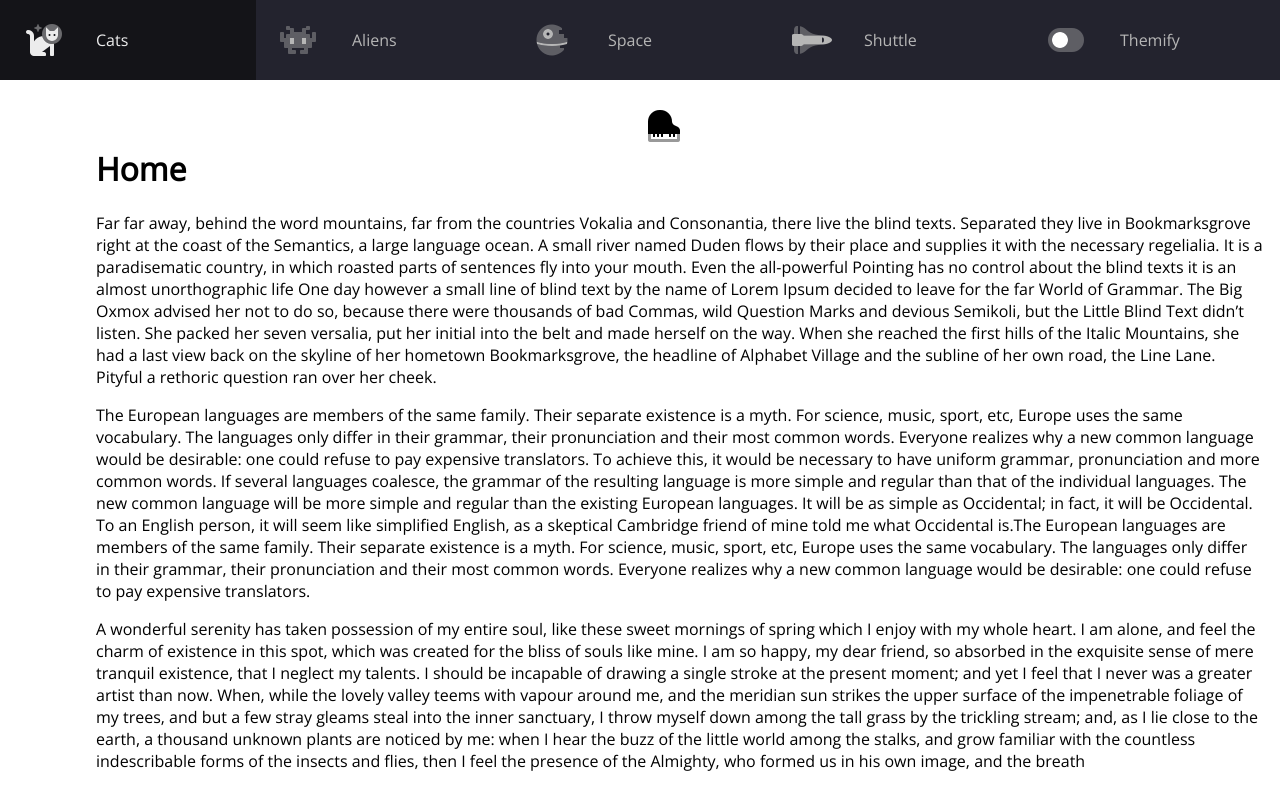
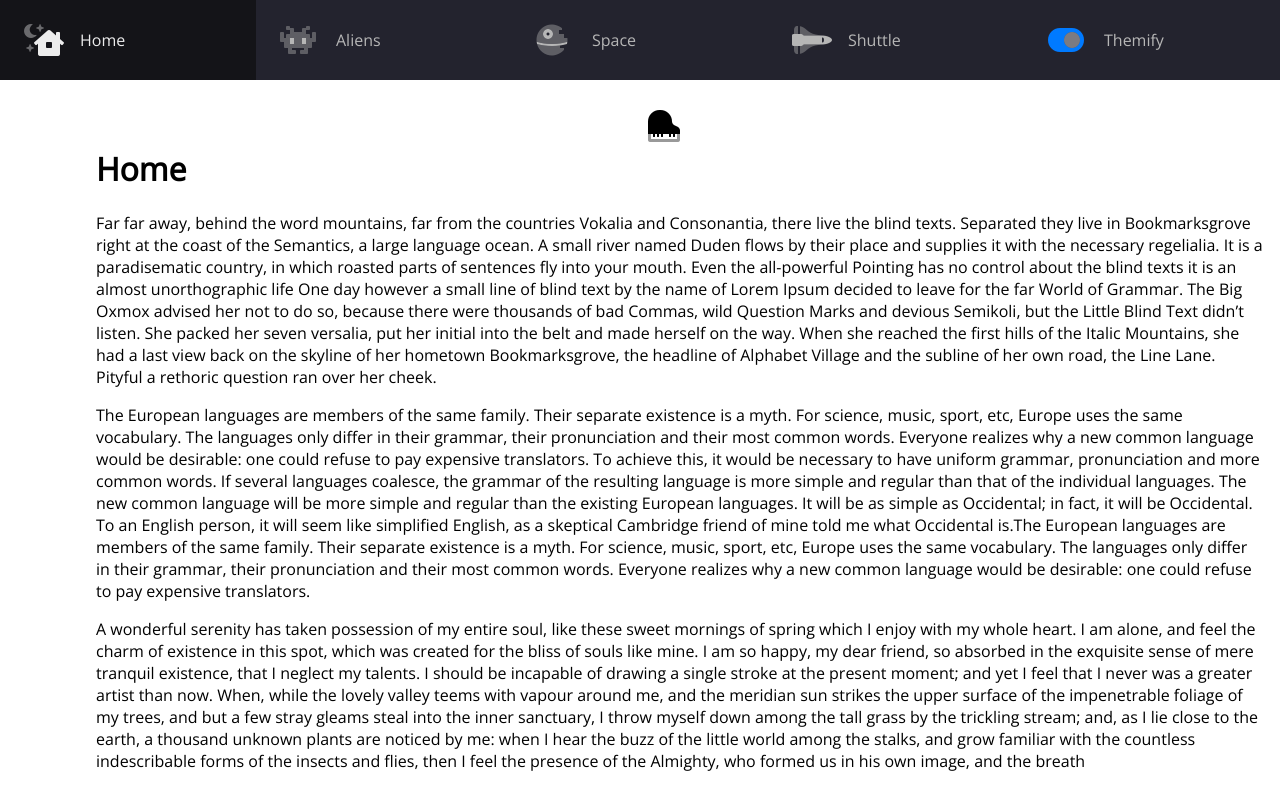
Before and after one commit to MonsieurSingh/teghjyot.com, a plain HTML site: page index.html in a window 1280 px wide. Both pictures are taken after a click on the icon 1064 px from the left and 40 px from the top of the page. Shown: the top 785 px of the page. Drawn offline with nearby package versions, Linux system fonts and the light colour scheme; a web font is replaced by a local one.

Commit message:
Refined some bits of code

```diff
--- a/index.html
+++ b/index.html
@@ -9,12 +9,15 @@
 		<link rel="stylesheet" href="./icons/icons.css" />
 	</head>
 	<body>
-		<nav class="teghjyot-navbar">
+		<nav class="teghjyot-navbar teghjyot-unselectable">
 			<ul class="teghjyot-navbar-nav">
 				<li class="teghjyot-nav-item">
 					<a href="#" class="teghjyot-nav-link">
-						<i class="teghjyot-icon fad fa-cat-space fa-2x"></i>
-						<span class="teghjyot-link-text">Cats</span>
+						<i
+							id="houseTime"
+							class="teghjyot-icon fad fa-house-day fa-2x"
+						></i>
+						<span class="teghjyot-link-text">Home</span>
 					</a>
 				</li>
 
@@ -42,7 +45,7 @@
 				</li>
 
 				<li class="teghjyot-nav-item" id="themeButton">
-					<a href="#" class="teghjyot-nav-link">
+					<div class="teghjyot-nav-link">
 						<i
 							id="toggleOff"
 							class="fad fa-toggle-off fa-2x"
@@ -51,7 +54,7 @@
 						></i>
 
 						<span class="teghjyot-link-text">Themify</span>
-					</a>
+					</div>
 				</li>
 			</ul>
 		</nav>
--- a/script.js
+++ b/script.js
@@ -1,41 +1,28 @@
-/*const themeMap = {
-	dark: "light",
-	light: "dark",
-};
+var t = false;
 
-const theme =
-	localStorage.getItem("theme") ||
-	((tmp = Object.keys(themeMap)[0]), localStorage.setItem("theme", tmp), tmp);
-const bodyClass = document.body.classList;
-bodyClass.add(theme);
-
-function toggleTheme() {
-	const current = localStorage.getItem("theme");
-	const next = themeMap[current];
-
-	bodyClass.replace(current, next);
-	localStorage.setItem("theme", next);
-
-}
-
-document.getElementById("themeButton").onclick = toggleTheme;
-*/
-var t = false;
 function toggleIt(x) {
 	if (t) {
+		//dark
 		document.getElementById("toggleOff").classList.remove("fa-toggle-off");
 		document.getElementById("toggleOff").classList.add("fa-toggle-on");
+		document.getElementById("houseTime").classList.remove("fa-house-day");
+		document.getElementById("houseTime").classList.add("fa-house-night");
 		document.getElementById("toggleOff").style =
 			"--fa-primary-color: rgb(0, 122, 255); --fa-secondary-color: rgb(255, 255, 255);";
+		document.body.classList.remove("light");
+		document.body.classList.add("dark");
+	} else {
+		//light
+		document.getElementById("toggleOff").classList.remove("fa-toggle-on");
+		document.getElementById("toggleOff").classList.add("fa-toggle-off");
+		document.getElementById("houseTime").classList.remove("fa-house-night");
+		document.getElementById("houseTime").classList.add("fa-house-day");
+		document.getElementById("toggleOff").style =
+			"--fa-primary-color: rgb(255, 255, 255);";
 		document.body.classList.remove("dark");
 		document.body.classList.add("light");
-	} else {
-		document.getElementById("toggleOff").classList.remove("fa-toggle-on");
-		document.getElementById("toggleOff").classList.add("fa-toggle-off");
-		document.getElementById("toggleOff").style =
-			"--fa-primary-color: rgb(255, 255, 255);";
-		document.body.classList.remove("light");
-		document.body.classList.add("dark");
 	}
 	t = !t;
 }
+
+toggleIt();
--- a/style.css
+++ b/style.css
@@ -3,10 +3,10 @@
 :root {
 	font-size: 16px;
 	font-family: "Open Sans";
-	--text-primary: #b6b6b6;
-	--text-secondary: #ececec;
-	--bg-primary: #23232e;
-	--bg-secondary: #141418;
+	--text-primary: #1f1f1f;
+	--text-secondary: #000000;
+	--bg-primary: #ffffff;
+	--bg-secondary: #e4e4e4;
 	--transition-speed: 600ms;
 }
 
@@ -57,7 +57,7 @@ main {
 	transition: var(--transition-speed);
 }
 
-.teghjyot-nav-link:hover {
+.teghjyot-nav-link:hover:not(div) {
 	filter: grayscale(0%) opacity(1);
 	background: var(--bg-secondary);
 	color: var(--text-secondary);
@@ -65,12 +65,12 @@ main {
 
 .teghjyot-link-text {
 	display: block;
-	margin-left: 1rem;
+	margin-left: 0rem;
 }
 
 .fad,
 .teghjyot-nav-link svg {
-	width: 2rem;
+	width: 1rem;
 	min-width: 2rem;
 	margin: 0 1.5rem;
 }
@@ -183,3 +183,15 @@ main {
 .solar #solarIcon {
 	display: block;
 }
+
+.teghjyot-unselectable {
+	-webkit-user-select: none; /* Safari */
+	-moz-user-select: none; /* Firefox */
+	-ms-user-select: none; /* IE10+/Edge */
+	user-select: none; /* Standard */
+	cursor: default;
+}
+
+a {
+	cursor: default;
+}
```
